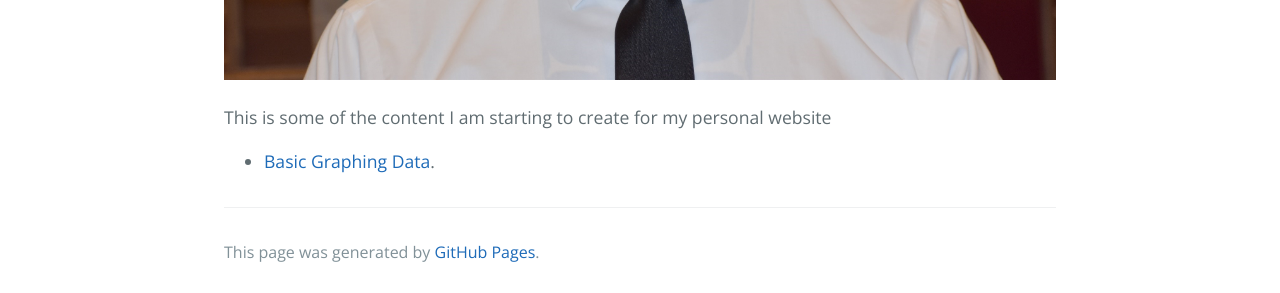
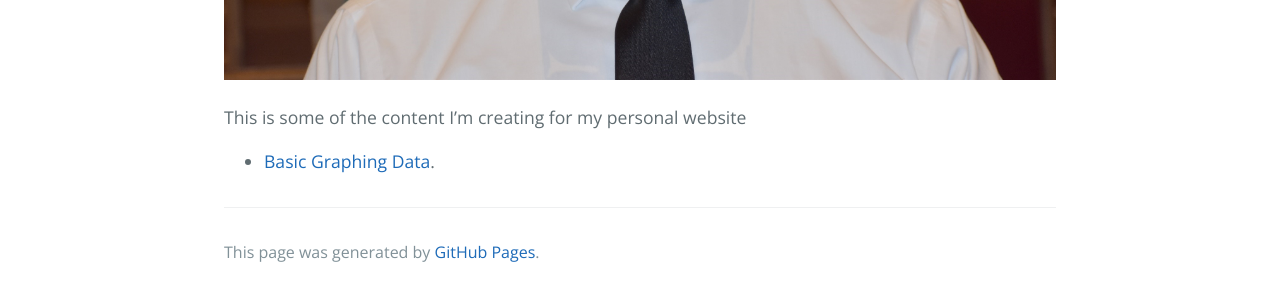
Before and after one commit to EnGinear87/EnGinear87.github.io, a Jekyll site: the page built from index.md, in a window 1280 px wide. Shown: the part 823-1116 px from the top of the page. Built offline with Jekyll 4.4.1, drawn with Linux system fonts in a browser that asks for light colours; our own code applies the rules of GitHub Pages for plain Markdown files.

Commit message:
Update index.md

```diff
--- a/index.md
+++ b/index.md
@@ -5,5 +5,5 @@ description: This is my first testing done inside of GitHub
 
 ![My Picture](/Pictures/MelvinWayneAbraham_2020.jpg)
 
-This is some of the content I am starting to create for my personal website
+This is some of the content I'm creating for my personal website
 - [Basic Graphing Data](./Basic Graphing Data/index.md).
```
